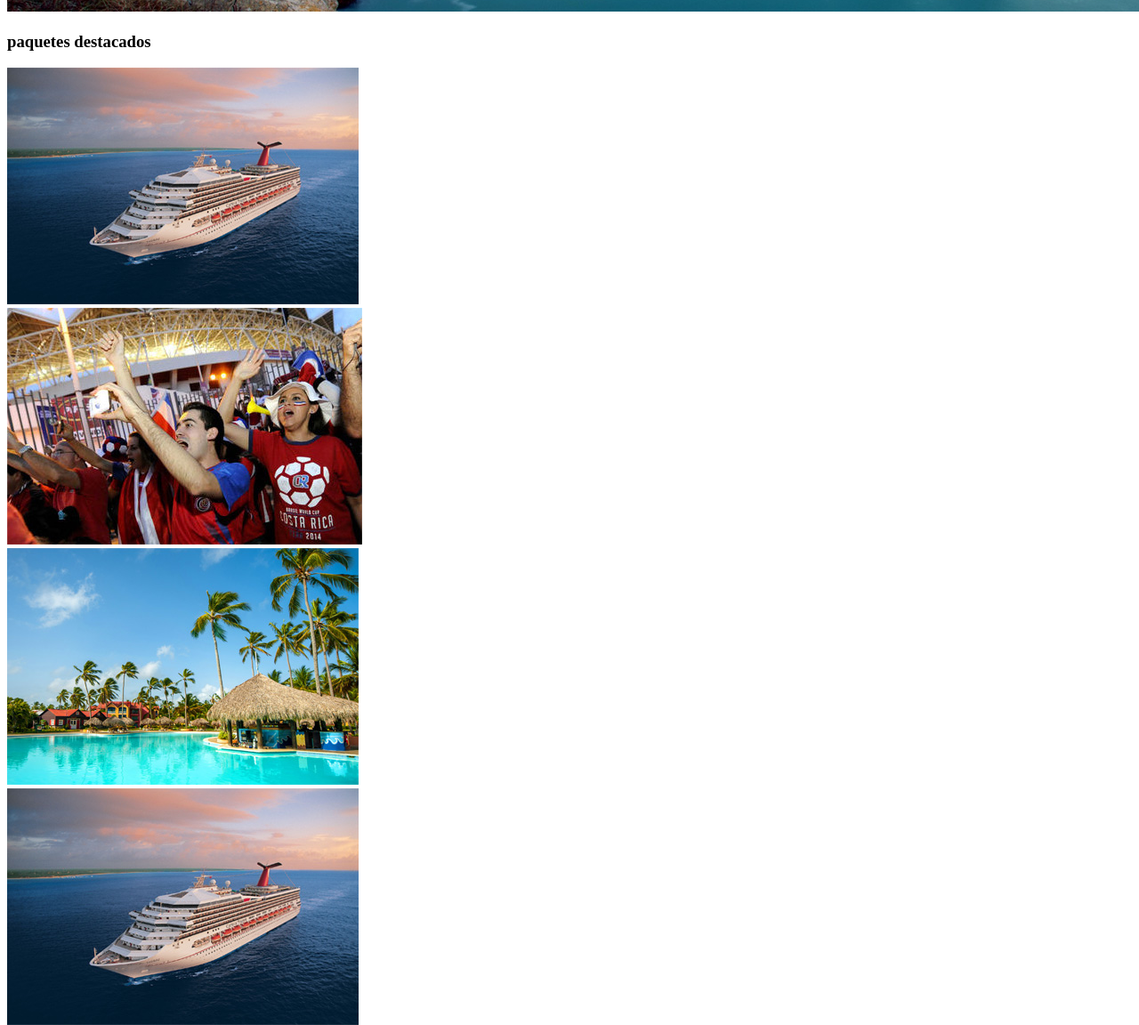
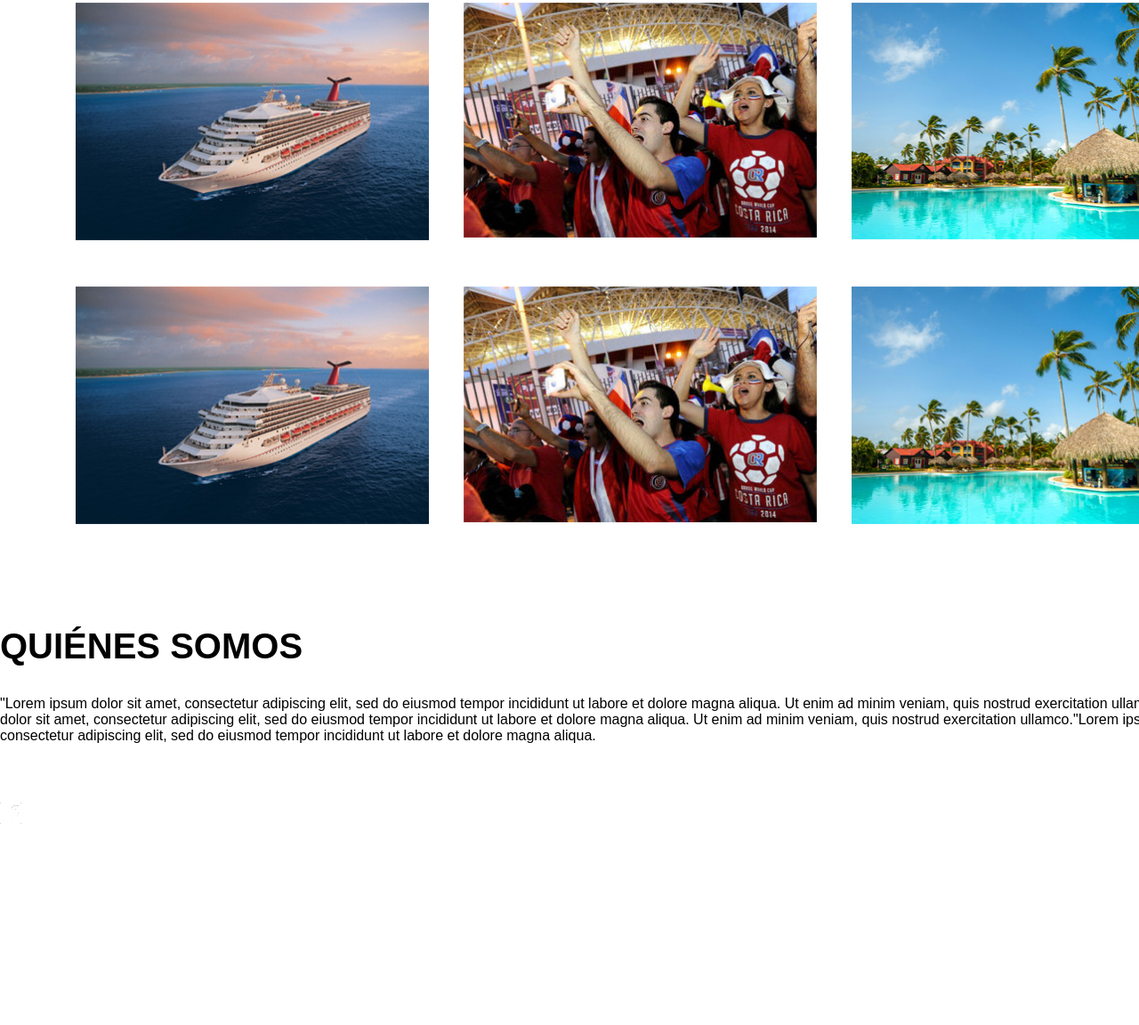
Before and after one commit to Kajoha/travel, a website: page index.html in a window 1280 px wide. Shown: the part 741-1893 px from the top of the page at 89% size. After the commit the page ends 1672 px from the top, so only its background shows below. Drawn offline with nearby package versions, Linux system fonts and the light colour scheme; files that its build step writes are made by us from their sources.

Commit message:
agregando los estilos de packages

```diff
--- a/index.html
+++ b/index.html
@@ -71,9 +71,9 @@
             </div>
 
             <!-- About Us -->
-            <div id="aboutUs">
+            <div id="aboutUs" class="clearfix">
                 <div id="iconsTwo">
-                    <a href="#" target="_blank"><img src="img/iconos.png"></a>
+                    <img src="img/iconos.png">
                 </div>
                 <div id="paragraph">
                     <h2>
--- a/sass/styleall/_packages.scss
+++ b/sass/styleall/_packages.scss
@@ -0,0 +1,27 @@
+/* Our portfolio */
+.img-all {
+    margin: 0 85px 0 85px;
+}
+
+#unique {
+    margin-top: 52px;
+}
+
+.img{
+	width: 397px;
+    float: left;
+    margin-top: 52px;
+}
+
+.img img{
+	max-width: 100%;
+	width: 100%;
+}
+
+.img a, .img img{
+	display: block;
+}
+
+.img + .img{
+	margin-left: 39px;
+}
--- a/sass/styles.scss
+++ b/sass/styles.scss
@@ -0,0 +1,5 @@
+@import 'styleall/all';
+@import 'styleall/top';
+@import 'styleall/slider';
+@import 'styleall/packages';
+@import 'styleall/about';
```
